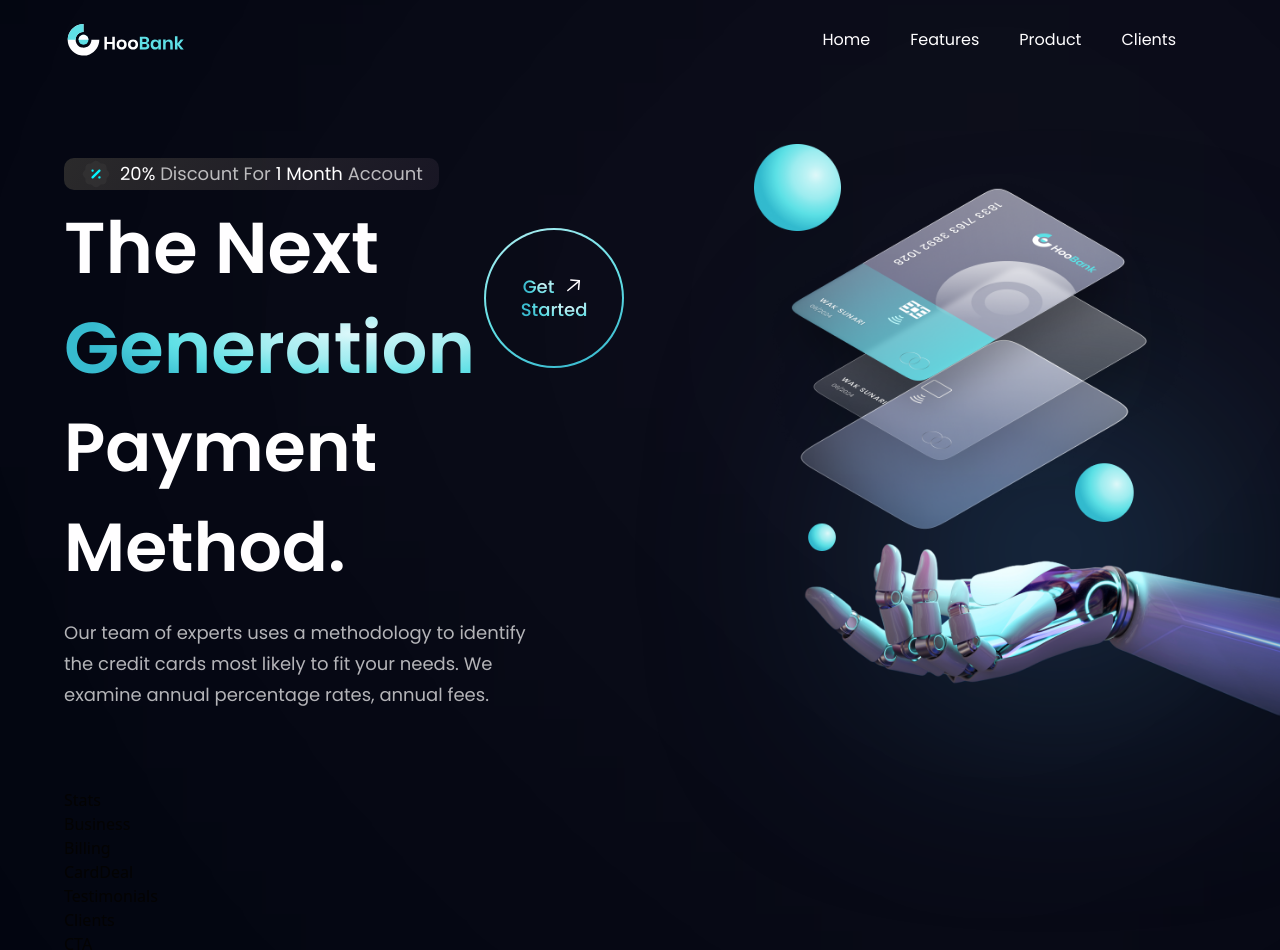
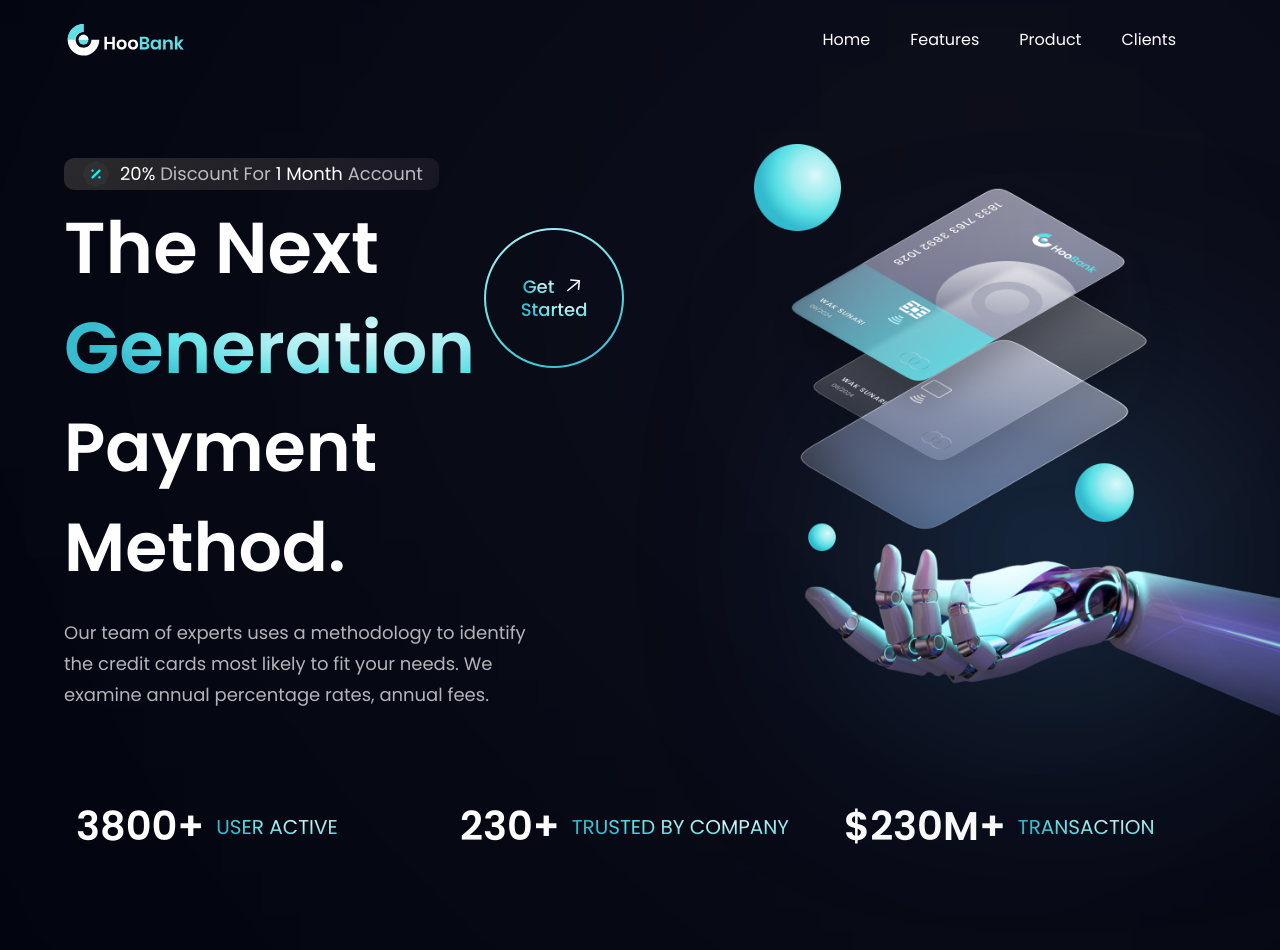
Before and after one commit to icuestiona/bank_modern_app, a React (Vite) app in the folder bank_modern_app/: page / in a window 1280 px wide. Shown: the top 950 px of the page. Built offline with nearby package versions, Linux system fonts and the light colour scheme.

Commit message:
Stats component added and styled

```diff
--- a/bank_modern_app/src/components/Stats.jsx
+++ b/bank_modern_app/src/components/Stats.jsx
@@ -1,7 +1,23 @@
 import React from "react";
+import { stats } from "../constants";
+import styles from "../style";
 
-const Stats = () => {
-  return <div>Stats</div>;
-};
+const Stats = () => (
+  <section className={`${styles.flexCenter} flex-row flex-wrap sm:mb-20 mb-6`}>
+    {stats.map((stat) => (
+      <div
+        key={stat.div}
+        className={`flex-1 flex justify-start items-center flex-row m-3`}
+      >
+        <h4 className="font-poppins font-semibold xs:text-[40px] text-[30px] xs:leading-[53px] leading-[43px] text-white">
+          {stat.value}
+        </h4>
+        <p className="font-poppins font-normal xs:text-[20px] text-[15px] xs:leading-[26px] leading-[21px] text-gradient uppercase ml-3">
+          {stat.title}
+        </p>
+      </div>
+    ))}
+  </section>
+);
 
 export default Stats;
```
